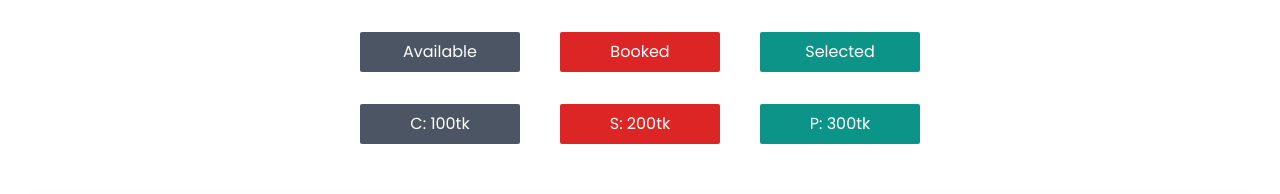
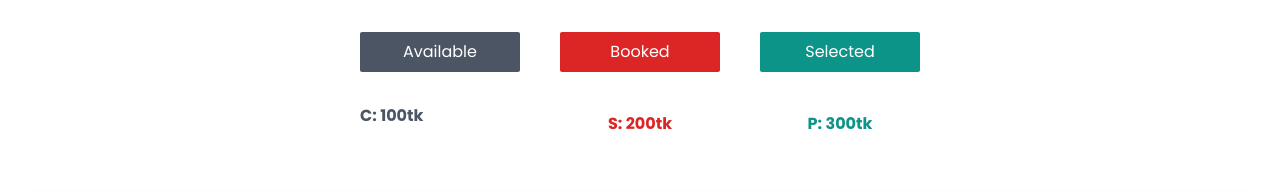
Before and after one commit to codex-rakibul/cineplex, a Next.js app: page /ticket_booking/totalSeatPlan in a window 1280 px wide. Shown: the top 194 px of the page. Built offline with nearby package versions, Linux system fonts and the light colour scheme; a web font is replaced by a local one.

Commit message:
text color change

```diff
--- a/pages/ticket_booking/totalSeatPlan.js
+++ b/pages/ticket_booking/totalSeatPlan.js
@@ -21,14 +21,14 @@ const TotalSeatPlan = () => {
               Selected
             </div>
           </div>
-          <div className="grid grid-cols-3 md:gap-10 gap-4 md:mt-8 md:mb-0 mb-4 text-white justify-center">
-            <div className="bg-gray-600 h-10 md:w-40 w-24 flex items-center justify-center rounded-sm">
+          <div className="grid grid-cols-3 md:gap-10 gap-4 md:mt-8 md:mb-0 mb-4 text-gray-600 font-bold justify-center">
+            <div className="">
               C: 100tk
             </div>
-            <div className="bg-red-600 h-10 md:w-40  w-24 flex items-center justify-center rounded-sm">
+            <div className=" h-10 md:w-40  w-24 flex items-center text-red-600 font-bold  justify-center rounded-sm">
               S: 200tk
             </div>
-            <div className="bg-teal-600 h-10 md:w-40 w-24 flex items-center justify-center rounded-sm">
+            <div className="text-teal-600 font-bold  h-10 md:w-40 w-24 flex items-center justify-center rounded-sm">
               P: 300tk
             </div>
           </div>
```
